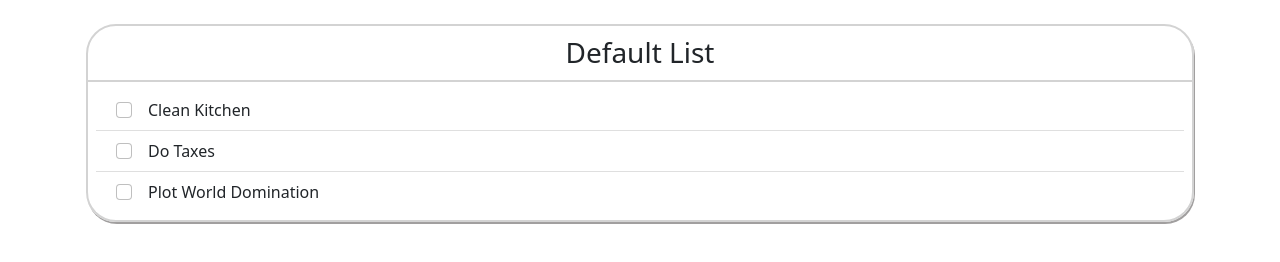
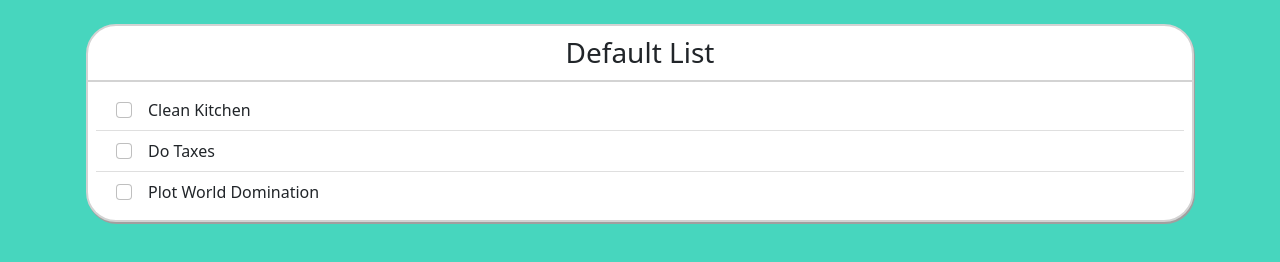
Before and after one commit to PiraTechnics/Prio, a website built with webpack: page src/index.html in a window 1280 px wide. Built offline with nearby package versions, Linux system fonts and the light colour scheme.

Commit message:
Updated bg color, list

```diff
--- a/src/scss/styles.scss
+++ b/src/scss/styles.scss
@@ -1,5 +1,9 @@
 // Import all of Bootstrap's CSS
 @import "bootstrap/scss/bootstrap";
+
+body {
+    background-color: rgb(71, 214, 190);
+}
 
 div.container {
     width: 100vw;
@@ -10,6 +14,7 @@ div.listContainer {
     border: 2px solid lightgray;
     border-radius: 30px;
     box-shadow: 1px 2px rgb(161, 159, 159);
+    background-color: white;
 }
 
 p.listHeader {
--- a/src/ui.js
+++ b/src/ui.js
@@ -38,7 +38,5 @@ export function list(todoList, name) {
     }
 
     listContainer.appendChild(domList);
-
-
     return listContainer;
 }
```
